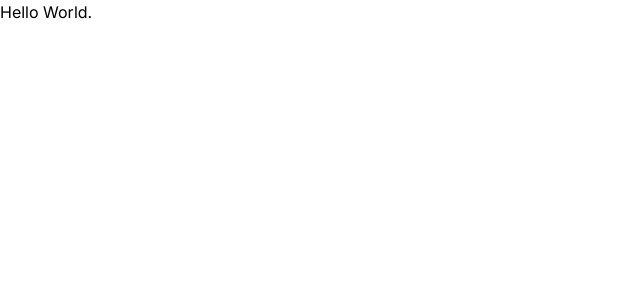
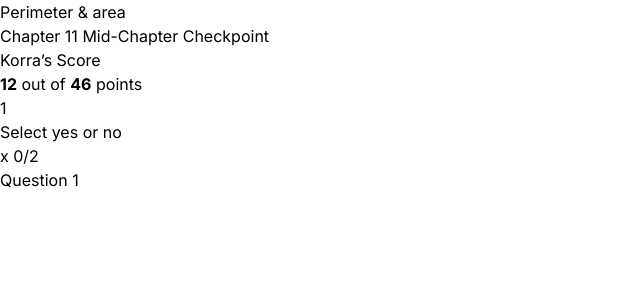
Before and after one commit to trafnar/space-outer, a Next.js app: page / in a window 1280 px wide. Shown: the top 300 px of the page, without its empty margins (0-640 px from the left). Built offline with nearby package versions, Linux system fonts and the light colour scheme.

Commit message:
Update home page with dummy content

```diff
--- a/src/app/page.tsx
+++ b/src/app/page.tsx
@@ -1,7 +1,31 @@
 export default function Home() {
   return (
     <div>
-      <h1>Hello World.</h1>
+      <header>
+        <div>Perimeter & area</div>
+        <div>Chapter 11 Mid-Chapter Checkpoint</div>
+      </header>
+
+      <div>
+        <div>Korra’s Score</div>
+        <div>
+          <strong>12</strong> out of <strong>46</strong> points
+        </div>
+      </div>
+
+      <div>
+        {/* left side */}
+        <div>
+          <div>
+            <div>1</div>
+            <div>Select yes or no</div>
+            <div>x 0/2</div>
+          </div>
+        </div>
+
+        {/* right side */}
+        <div>Question 1</div>
+      </div>
     </div>
   );
 }
```
